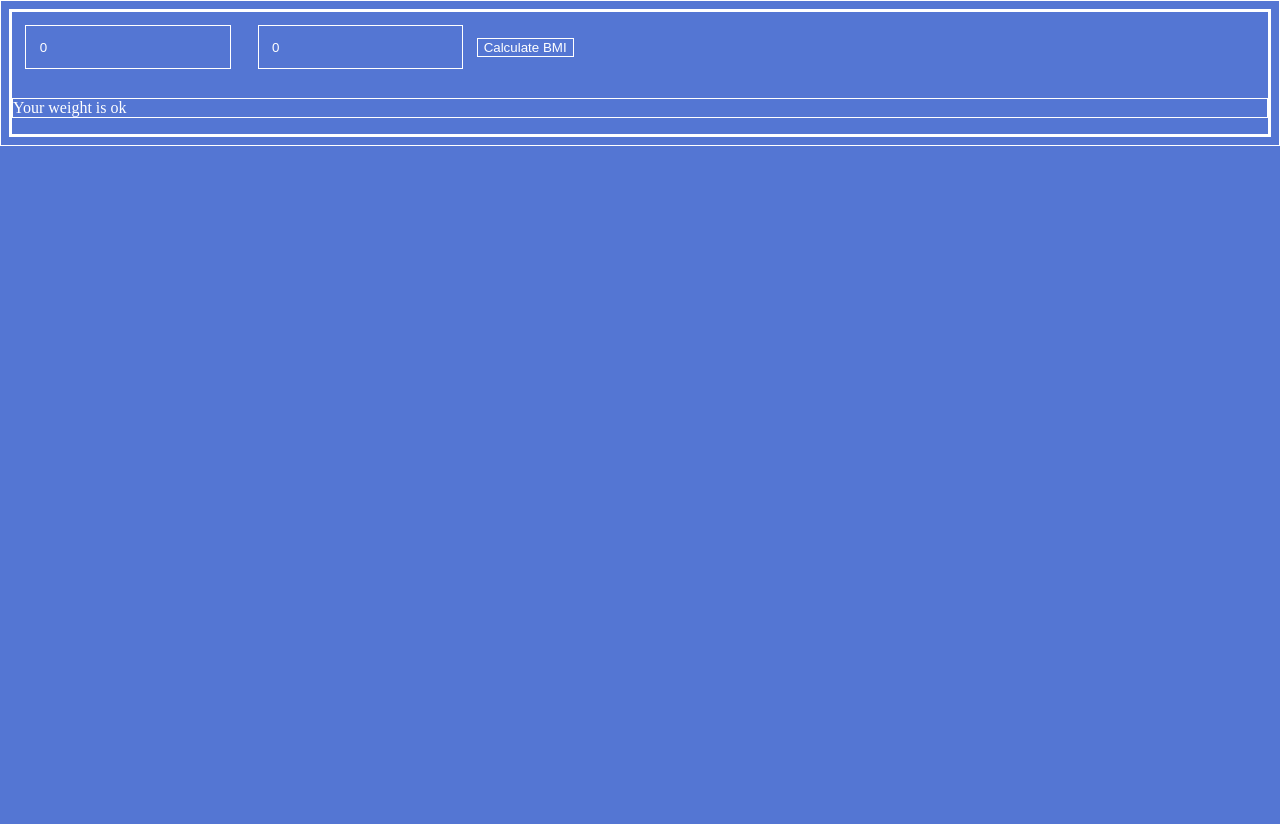
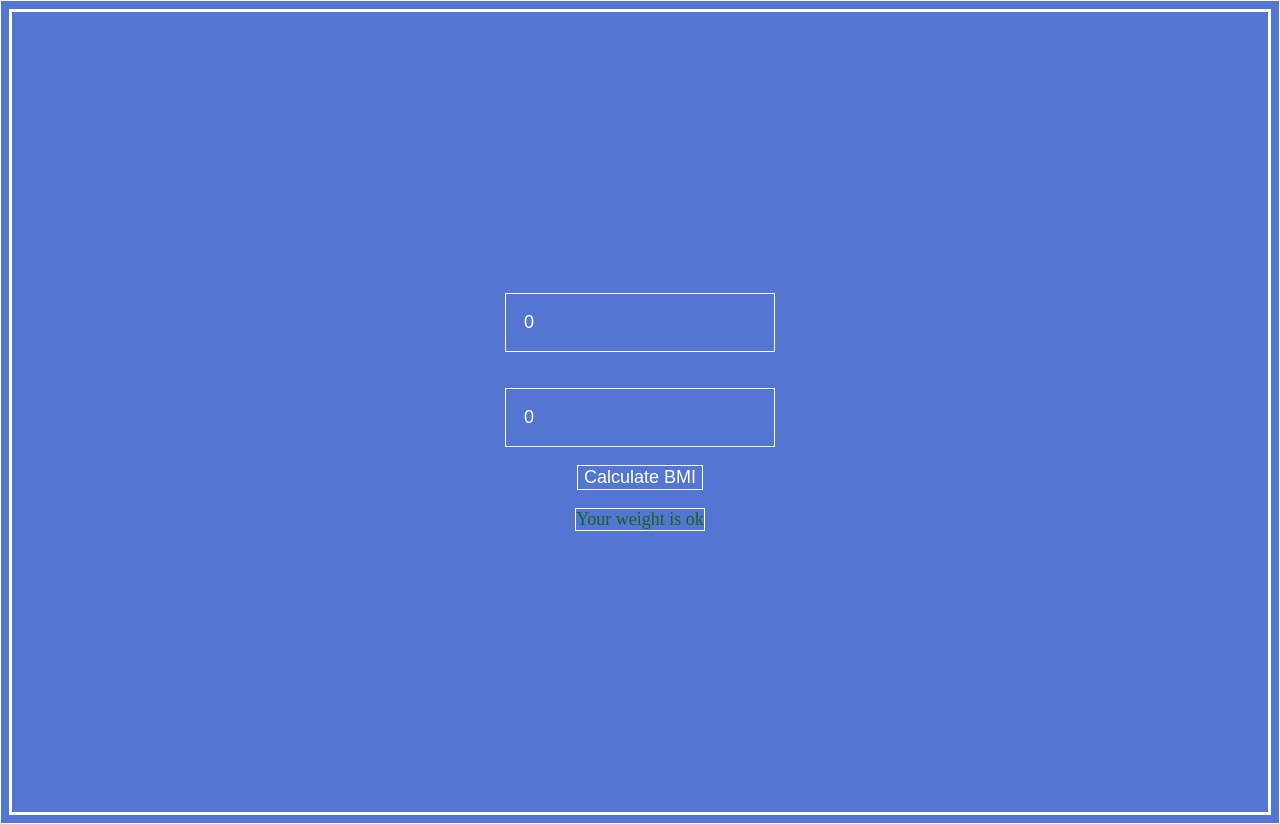
Before and after one commit to RatzGabriel/bmicalculator, a React (Create React App) app: page / in a window 1280 px wide. Before the commit the page ends 800 px from the top, so only its background shows below. Built offline with nearby package versions, Linux system fonts and the light colour scheme.

Commit message:
added styled components

```diff
--- a/package.json
+++ b/package.json
@@ -10,9 +10,11 @@
     "@types/node": "^12.20.10",
     "@types/react": "^17.0.3",
     "@types/react-dom": "^17.0.3",
+    "@types/styled-components": "^5.1.9",
     "react": "^17.0.2",
     "react-dom": "^17.0.2",
     "react-scripts": "4.0.3",
+    "styled-components": "^5.2.3",
     "typescript": "^4.2.4",
     "web-vitals": "^1.1.1"
   },
--- a/src/App.css
+++ b/src/App.css
@@ -3,5 +3,5 @@
 }
 
 .green {
-  color: green;
+  color: rgb(25, 100, 25);
 }
--- a/src/App.tsx
+++ b/src/App.tsx
@@ -1,7 +1,16 @@
 import React, { useState } from "react";
+import styled from "styled-components";
 
 import "./App.css";
 import Result from "./Result";
+
+const Div = styled.div`
+  display: flex;
+  justify-content: center;
+  align-items: center;
+  height: 100vh;
+  flex-direction: column;
+`;
 
 function App() {
   const [weight, setWeight] = useState(0);
@@ -27,7 +36,7 @@ function App() {
   };
 
   return (
-    <div className="App">
+    <Div className="App">
       <input
         onChange={(e) => onChange(Number(e.target.value), e.target.name)}
         name="weight"
@@ -47,7 +56,7 @@ function App() {
       <button onClick={calculate}>Calculate BMI</button>
 
       <Result bmi={bmiValue} />
-    </div>
+    </Div>
   );
 }
 
--- a/src/Result.tsx
+++ b/src/Result.tsx
@@ -1,14 +1,14 @@
 import * as React from "react";
 
 export interface Props {
-  bmi: any;
+  bmi: number;
 }
 
 const Result: React.FC<Props> = (props) => {
   if (props.bmi > 25) {
     return <p className="red">You are overweight</p>;
   } else {
-    return <p className="white">Your weight is ok</p>;
+    return <p className="green">Your weight is ok</p>;
   }
 };
 
--- a/src/index.css
+++ b/src/index.css
@@ -2,6 +2,7 @@
   background-color: rgb(84, 118, 211);
   color: white;
   border: 1px solid white;
+  font-size: large;
 }
 
 input {
```
Also changed, not shown: 1 other file (tests, documents, lock files or other folders).
